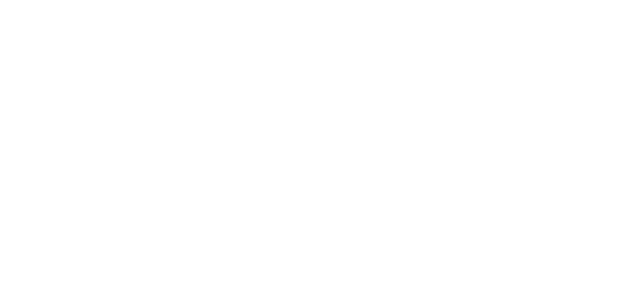
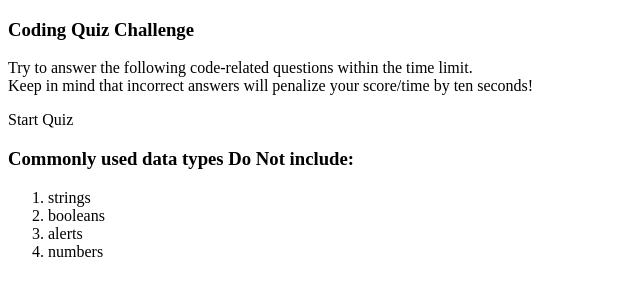
Before and after one commit to pbullock08/javascript-fundamentals-quiz, a plain HTML site: page index.html in a window 1280 px wide. Shown: the whole page, without its empty margins (0-640 px from the left). Drawn offline with Linux system fonts and the light colour scheme.

Commit message:
added content to HTML for first two pages and started working on question boxes in javascript

```diff
--- a/assets/js/script.js
+++ b/assets/js/script.js
@@ -0,0 +1,18 @@
+var question1 = [
+    {
+        name: "Answer 1"
+    },
+    {
+        name: "Answer 2"
+    },
+    {
+        name: "Answer 3"
+    },
+    {
+        name: "Answer 4"
+    },
+];
+
+for (var i=0; i < question1.length; i++) {
+    console.log(question1[i]);
+}
--- a/index.html
+++ b/index.html
@@ -17,7 +17,23 @@
     </header>
 
     <main>
+        <div id="starting-page">
+            <h3>Coding Quiz Challenge</h3>
+            <p>Try to answer the following code-related questions within the time limit.
+            <br>
+            Keep in mind that incorrect answers will penalize your score/time by ten seconds!</p>
+            <btn class="start-quiz">Start Quiz</btn>
+        </div>
         <!---div for questions-->
+        <div id="question-and-answers">
+            <h3>Commonly used data types Do Not include:</h3>
+            <ol>
+                <li class="answer1">strings</li>
+                <li class="answer2">booleans</li>
+                <li class="answer3">alerts</li>
+                <li class="answer4">numbers</li>
+            </ol>
+        </div>
 
     </main>
 
```
